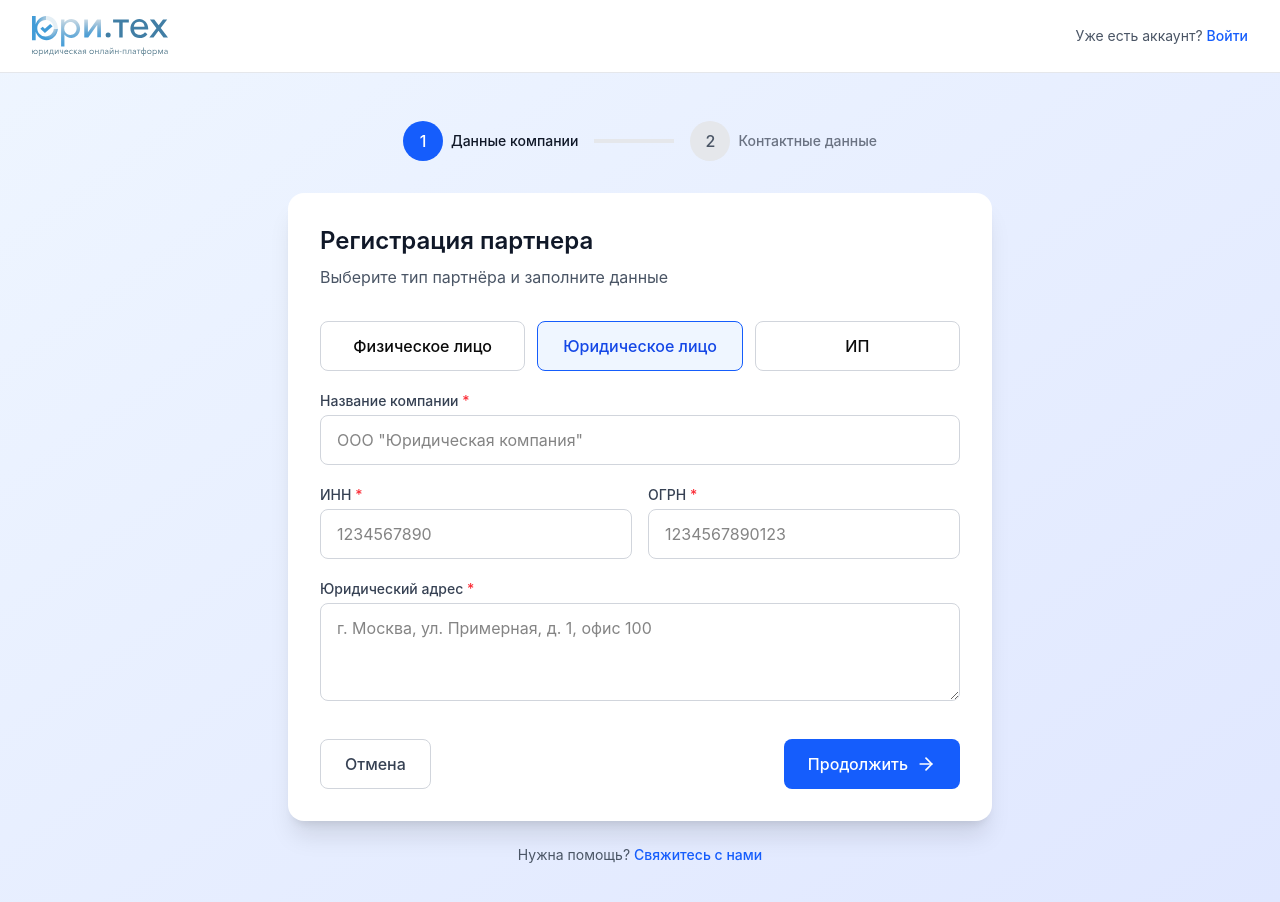
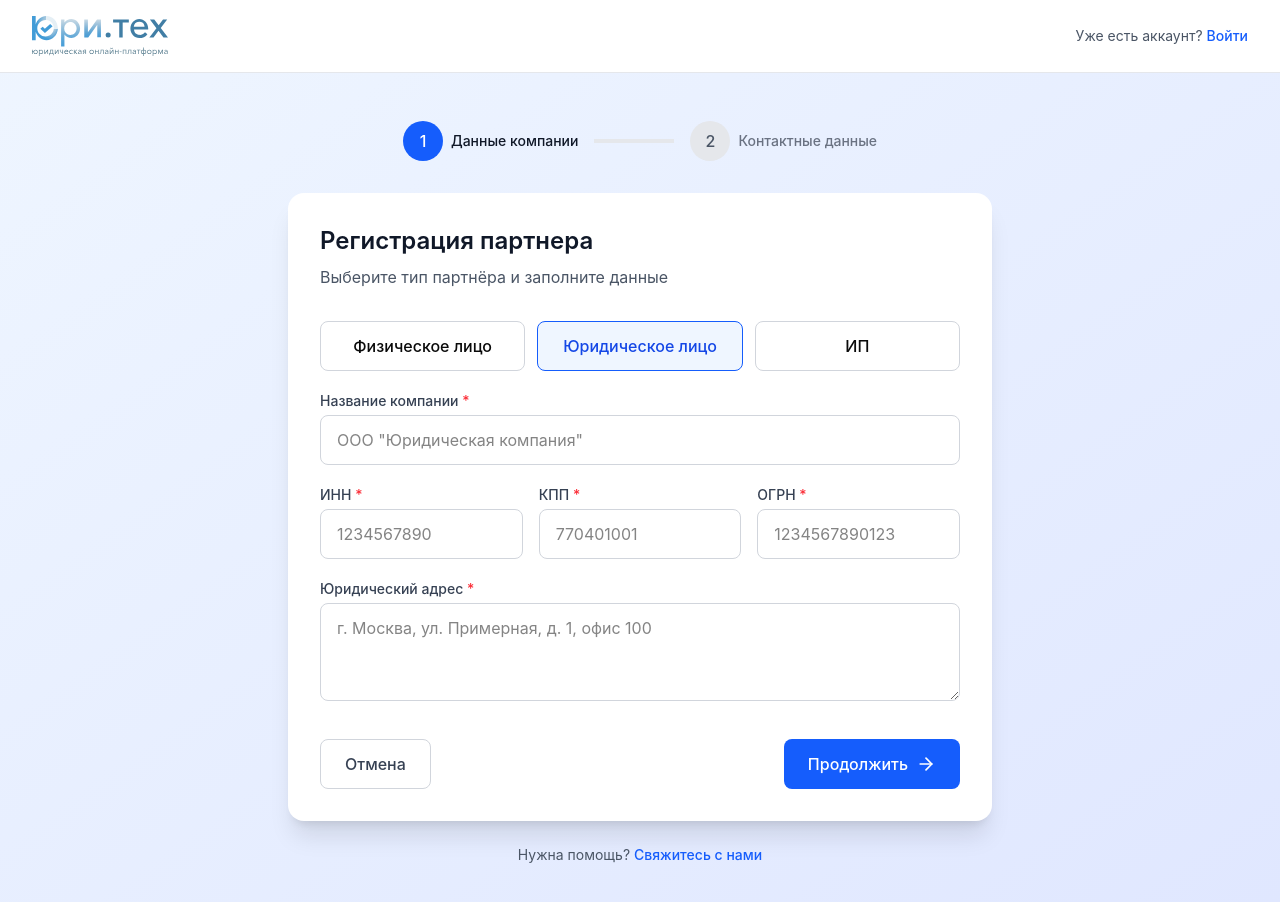
Before and after one commit to raffaelo2016-svg/personal_partner_account, a React (Vite) app in the folder frontend/: page /register in a window 1280 px wide. Shown: the top 902 px of the page. Built offline with nearby package versions, Linux system fonts and the light colour scheme; no server answers.

Commit message:
Fix legal partner KPP registration

```diff
--- a/frontend/src/app/pages/Registration.tsx
+++ b/frontend/src/app/pages/Registration.tsx
@@ -43,6 +43,7 @@ export default function Registration() {
     firstName: '',
     middleName: '',
     inn: '',
+    kpp: '',
     ogrn: '',
     legalAddress: '',
 
@@ -86,6 +87,7 @@ export default function Registration() {
       firstName: '',
       middleName: '',
       inn: '',
+      kpp: '',
       ogrn: '',
       legalAddress: '',
     });
@@ -100,6 +102,7 @@ export default function Registration() {
       firstName: formData.firstName,
       middleName: formData.middleName,
       inn: formData.inn,
+      kpp: formData.kpp,
       ogrn: formData.ogrn,
       legalAddress: formData.legalAddress,
     });
@@ -183,6 +186,7 @@ export default function Registration() {
         company_name: displayName,
         director_name: isPerson ? fullName : formData.contactName,
         inn: formData.partnerType === 'individual' ? '' : formData.inn,
+        kpp: formData.partnerType === 'legal' ? formData.kpp : undefined,
         phone: phoneE164,
         full_legal_name: formData.partnerType === 'legal' ? formData.companyName : undefined,
         legal_address: formData.partnerType === 'legal' ? formData.legalAddress : undefined,
@@ -212,6 +216,7 @@ export default function Registration() {
           else if (loc.includes('director_name')) fieldErrors.contactName = msg;
           else if (loc.includes('company_name')) fieldErrors.companyName = msg;
           else if (loc.includes('inn')) fieldErrors.inn = msg;
+          else if (loc.includes('kpp')) fieldErrors.kpp = msg;
           else if (loc.includes('password')) fieldErrors.password = msg;
         }
         const mapped = Object.keys(fieldErrors).length;
@@ -364,7 +369,7 @@ export default function Registration() {
                       )}
                     </div>
 
-                    <div className="grid grid-cols-2 gap-4">
+                    <div className="grid grid-cols-1 sm:grid-cols-3 gap-4">
                       <div>
                         <label className="block text-sm font-medium text-gray-700 mb-1">
                           ИНН <span className="text-red-500">*</span>
@@ -384,6 +389,28 @@ export default function Registration() {
                         />
                         {errors.inn && (
                           <p className="text-sm text-red-500 mt-1">{errors.inn}</p>
+                        )}
+                      </div>
+
+                      <div>
+                        <label className="block text-sm font-medium text-gray-700 mb-1">
+                          КПП <span className="text-red-500">*</span>
+                        </label>
+                        <input
+                          type="text"
+                          inputMode="numeric"
+                          pattern="\d*"
+                          name="kpp"
+                          value={formData.kpp}
+                          onChange={(e) => { e.target.value = e.target.value.replace(/\D/g, ''); handleChange(e); }}
+                          placeholder="770401001"
+                          maxLength={9}
+                          className={`w-full px-4 py-3 border rounded-lg focus:outline-none focus:ring-2 focus:ring-blue-500 ${
+                            errors.kpp ? 'border-red-500' : 'border-gray-300'
+                          }`}
+                        />
+                        {errors.kpp && (
+                          <p className="text-sm text-red-500 mt-1">{errors.kpp}</p>
                         )}
                       </div>
 
--- a/frontend/src/app/schemas/registration.ts
+++ b/frontend/src/app/schemas/registration.ts
@@ -9,6 +9,7 @@ export const registrationStep1Schema = z.object({
   firstName: z.string().optional(),
   middleName: z.string().optional(),
   inn: z.string().optional(),
+  kpp: z.string().optional(),
   ogrn: z.string().optional(),
   legalAddress: z.string().optional(),
 }).superRefine((data, ctx) => {
@@ -21,6 +22,9 @@ export const registrationStep1Schema = z.object({
     if (!data.legalAddress) add('legalAddress');
     if (!data.inn) add('inn');
     else if (!/^\d{10}$/.test(data.inn)) add('inn', 'ИНН должен содержать 10 цифр');
+    if (!data.kpp) add('kpp');
+    else if (!/^\d{9}$/.test(data.kpp)) add('kpp', 'КПП должен содержать 9 цифр');
+    else if (data.kpp.slice(4, 6) === '00') add('kpp', 'Проверьте КПП (код причины постановки на учёт)');
     if (!data.ogrn) add('ogrn');
     else if (!/^\d{13}$/.test(data.ogrn)) add('ogrn', 'ОГРН должен содержать 13 цифр');
     return;
```
Also changed, not shown: 2 other files (tests, documents, lock files or other folders).
